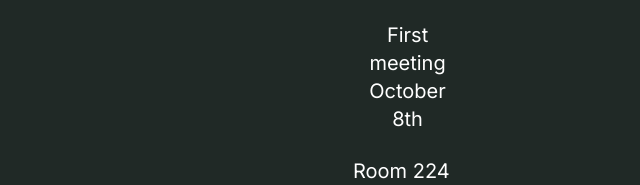
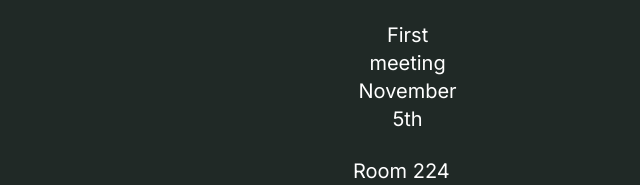
Before and after one commit to Markville-Hack-Club/website, an Astro site: page / in a window 1280 px wide. Shown: the part 5050-5235 px from the top of the page, 21-661 px from the left. Built offline with nearby package versions, Linux system fonts and the light colour scheme; Astro itself is replaced by a stand-in of ours; some icons are missing.

Commit message:
Update Info.svelte

```diff
--- a/src/components/Info.svelte
+++ b/src/components/Info.svelte
@@ -15,7 +15,7 @@
                 </div>
                 <div class="mt-6 text-lg md:text-xl flex">
                     <span class="mr-4 md:mr-6"><Icon icon="octicon:rocket-16" class="text-2xl md:text-3xl"/> </span>
-                    <p>First meeting October 8th</p>
+                    <p>First meeting November 5th</p>
                 </div>
                 <div class="mt-6 text-lg md:text-xl flex">
                     <span class="mr-4 md:mr-6"><Icon icon="zondicons:location" class="text-2xl md:text-3xl"/> </span>
```
